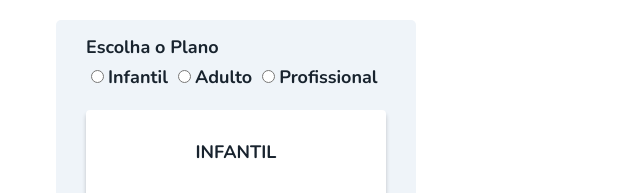
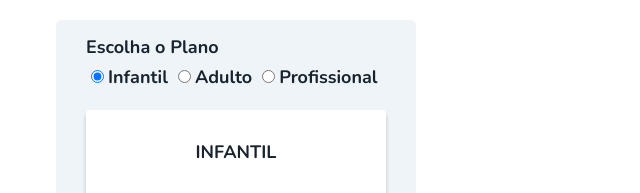
Before and after one commit to ralphdosreis/Surfbot, a website built with webpack: page matricula/infantil.html in a window 1280 px wide. Shown: the part 230-423 px from the top of the page, 614-1254 px from the left. Built offline with nearby package versions, Linux system fonts and the light colour scheme; a web font is replaced by a local one.

Commit message:
checked criada matricula-inf

```diff
--- a/matricula/infantil.html
+++ b/matricula/infantil.html
@@ -134,7 +134,13 @@
           <h2>Escolha o Plano</h2>
           <ul class="opcao">
             <li>
-              <input type="radio" name="tipo" value="infantil" id="infantil" />
+              <input
+                type="radio"
+                name="tipo"
+                value="infantil"
+                id="infantil"
+                checked
+              />
               <label for="infantil">Infantil</label>
             </li>
             <li>
```
